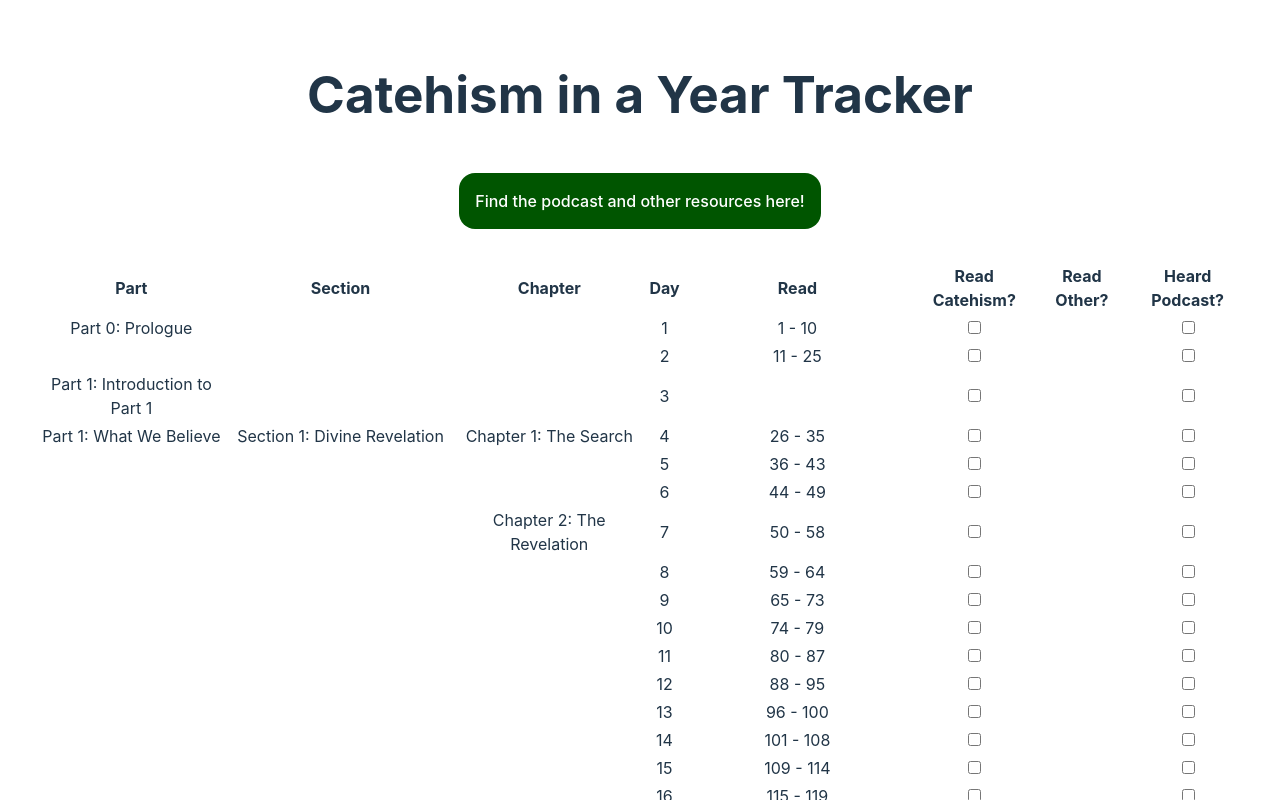
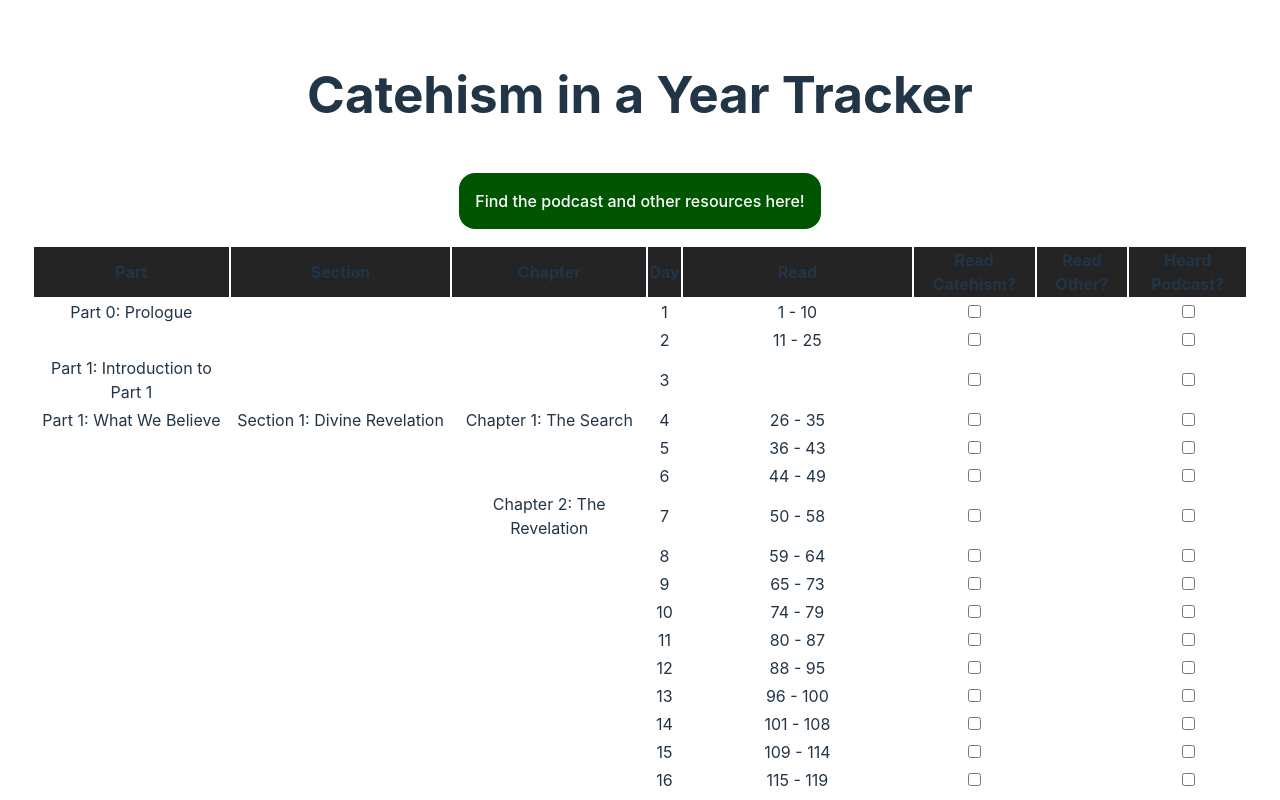
Before and after one commit to edbrannin/catechism-in-a-year-tracker, a React (Vite) app: page / in a window 1280 px wide. Shown: the top 800 px of the page. Built offline with nearby package versions, Linux system fonts and the light colour scheme.

Commit message:
Make table headings sticky; be able to click near checkboxes

```diff
--- a/src/App.css
+++ b/src/App.css
@@ -5,16 +5,9 @@
   text-align: center;
 }
 
-.logo {
-  height: 6em;
-  padding: 1.5em;
-  will-change: filter;
-}
-.logo:hover {
-  filter: drop-shadow(0 0 2em #646cffaa);
-}
-.logo.react:hover {
-  filter: drop-shadow(0 0 2em #61dafbaa);
+
+.progress-checkbox {
+  display: block;
 }
 
 .link-button {
@@ -26,19 +19,10 @@
   border-radius: 1em;
 }
 
-@keyframes logo-spin {
-  from {
-    transform: rotate(0deg);
-  }
-  to {
-    transform: rotate(360deg);
-  }
-}
-
-@media (prefers-reduced-motion: no-preference) {
-  a:nth-of-type(2) .logo {
-    animation: logo-spin infinite 20s linear;
-  }
+table.reading-plan-list thead th {
+  position: sticky;
+  top: 0; /* Don't forget this, required for the stickiness */
+  background-color: #242424;
 }
 
 .card {
--- a/src/App.tsx
+++ b/src/App.tsx
@@ -12,9 +12,9 @@ function App() {
   return (
     <div className="App">
       <h1>Catehism in a Year Tracker</h1>
-      <p>
+      <div>
         <a href="https://ascensionpress.com/ciy" className="link-button">Find the podcast and other resources here!</a>
-      </p>
+      </div>
       <ReadingPlanList
         progress={progress}
         readingPlanDays={readingPlan}
--- a/src/ReadingPlanList.tsx
+++ b/src/ReadingPlanList.tsx
@@ -3,18 +3,21 @@ import { DayProgress, ProgressState, SetDayProrgessFunc } from "./use-progress-s
 
 const ProgressCheckbox = ({
   day, value, name, setDayProgress
-} : {
+}: {
   day: number,
   value: boolean,
   name: string,
   setDayProgress: SetDayProrgessFunc,
 }) => (
-  <input
+  <label
     className="progress-checkbox"
-    type="checkbox"
-    checked={value}
-    onChange={() => setDayProgress(day, { [name]: !value } )}
-  />
+  >
+    <input
+      type="checkbox"
+      checked={value}
+      onChange={() => setDayProgress(day, { [name]: !value })}
+    />
+  </label>
 )
 
 const ReadingPlanList = ({
@@ -26,7 +29,7 @@ const ReadingPlanList = ({
   setDayProgress: SetDayProrgessFunc,
   progress: ProgressState,
 }) => (
-  <table>
+  <table className="reading-plan-list">
     <thead>
       <tr>
         <th>Part</th>
```
